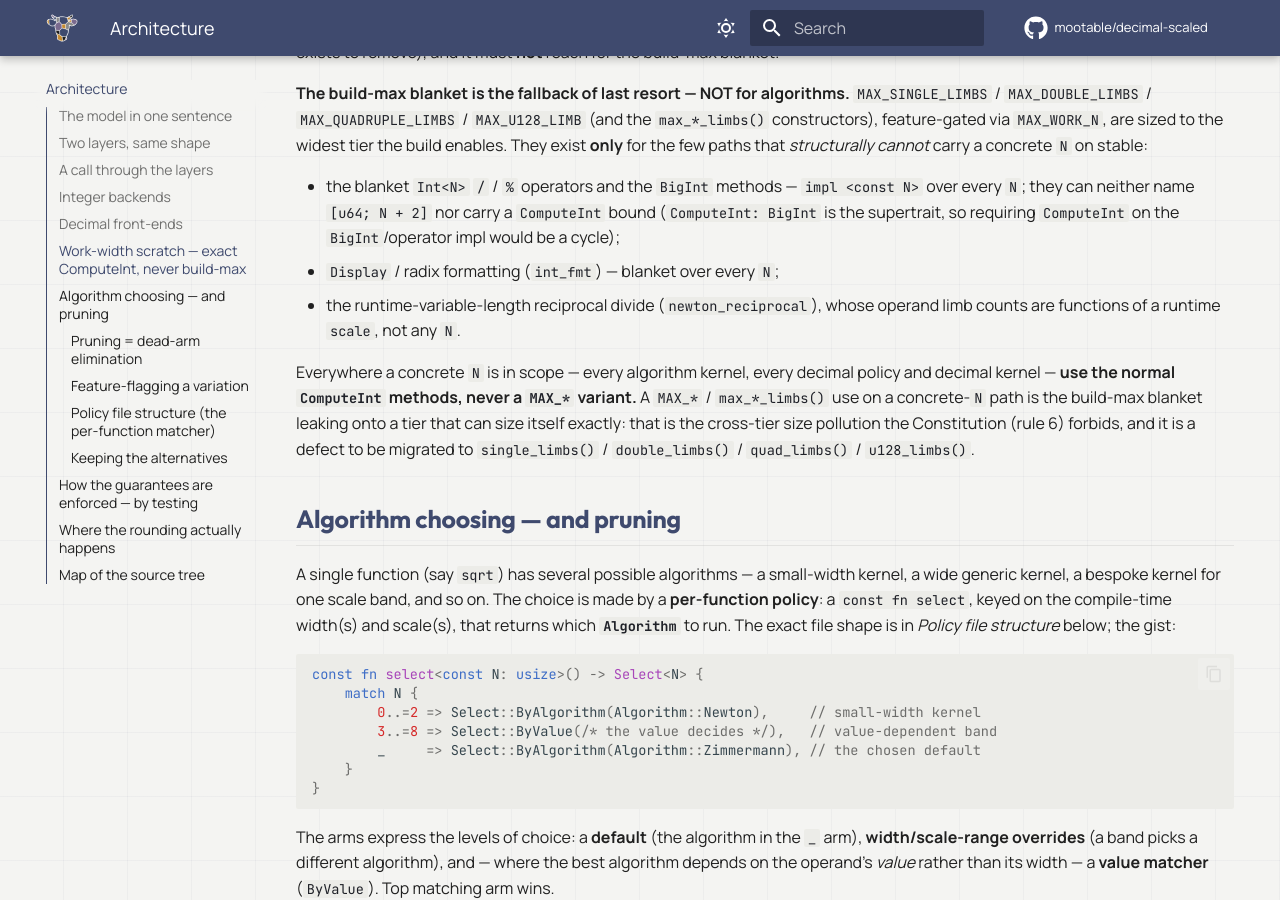
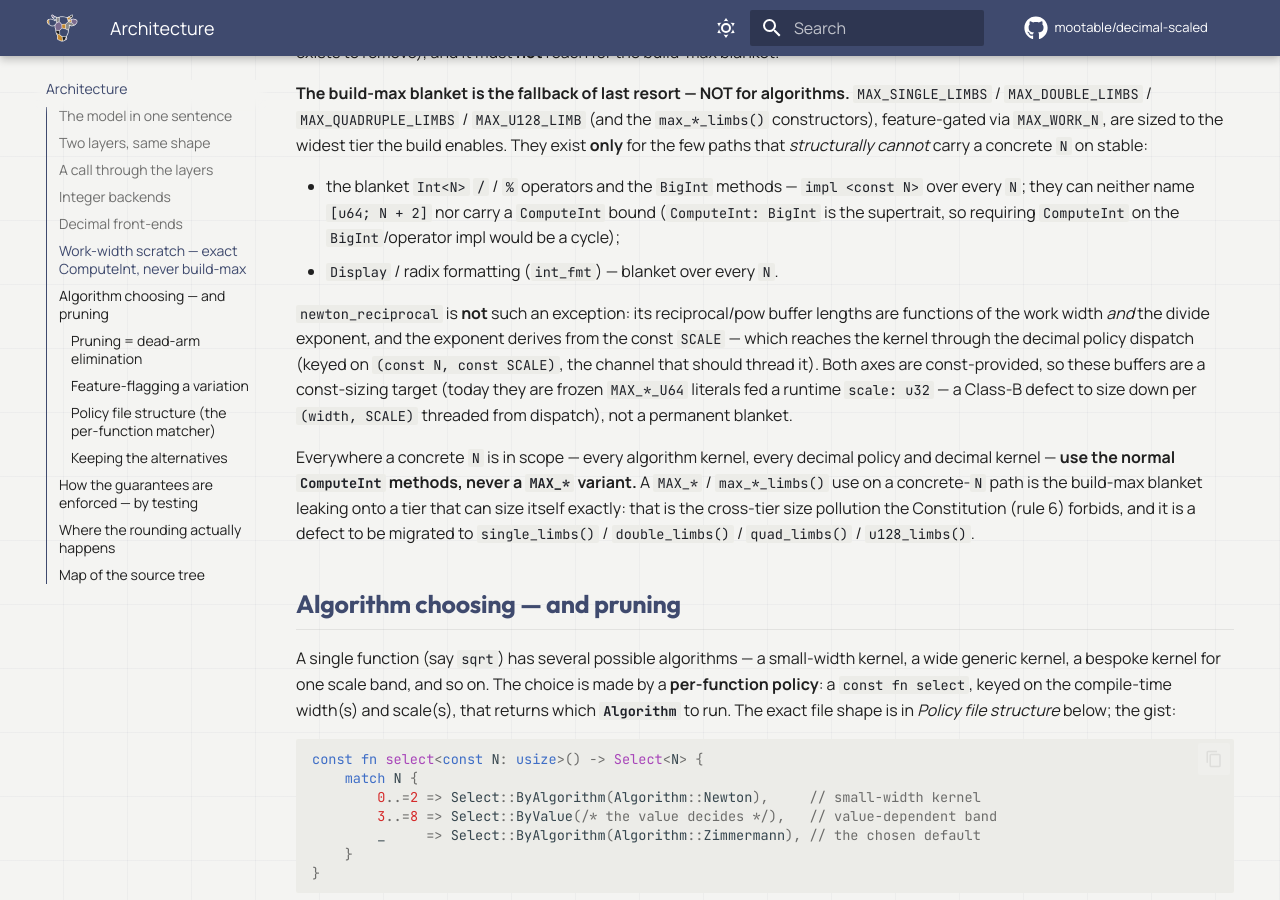
Before and after one commit to mootable/decimal-scaled, an MkDocs documentation site: the page built from docs/ARCHITECTURE.md, in a window 1280 px wide and 900 px high, scrolled down 3787 px. Built offline with MkDocs 1.6.1 and Material for MkDocs 9.7.7, drawn with Linux system fonts in a browser that asks for light colours; comment, search, counter and statistics services are not loaded.

Commit message:
docs(architecture): newton_reciprocal scale is const (via policy dispatch), not a blanket exception
Correct the Work-width scratch section: the divide exponent derives from the const SCALE
threaded through the decimal policy dispatch (keyed on (const N, const SCALE)), so
newton_reciprocal's reciprocal/pow buffers are a const-sizing target (its frozen MAX_*_U64
literals fed a runtime scale:u32 are a Class-B defect), not a structurally-N-less exception.
Only the blanket Int<N> operators/BigInt methods and Display/int_fmt remain true exceptions.

```diff
--- a/docs/ARCHITECTURE.md
+++ b/docs/ARCHITECTURE.md
@@ -151,9 +151,16 @@ on stable:
   <const N>` over every `N`; they can neither name `[u64; N + 2]` nor carry a
   `ComputeInt` bound (`ComputeInt: BigInt` is the supertrait, so requiring
   `ComputeInt` on the `BigInt`/operator impl would be a cycle);
-- `Display` / radix formatting (`int_fmt`) — blanket over every `N`;
-- the runtime-variable-length reciprocal divide (`newton_reciprocal`), whose
-  operand limb counts are functions of a runtime `scale`, not any `N`.
+- `Display` / radix formatting (`int_fmt`) — blanket over every `N`.
+
+`newton_reciprocal` is **not** such an exception: its reciprocal/pow buffer
+lengths are functions of the work width *and* the divide exponent, and the
+exponent derives from the const `SCALE` — which reaches the kernel through
+the decimal policy dispatch (keyed on `(const N, const SCALE)`, the channel
+that should thread it). Both axes are const-provided, so these buffers are a
+const-sizing target (today they are frozen `MAX_*_U64` literals fed a runtime
+`scale: u32` — a Class-B defect to size down per `(width, SCALE)` threaded
+from dispatch), not a permanent blanket.
 
 Everywhere a concrete `N` is in scope — every algorithm kernel, every
 decimal policy and decimal kernel — **use the normal `ComputeInt` methods,
```
